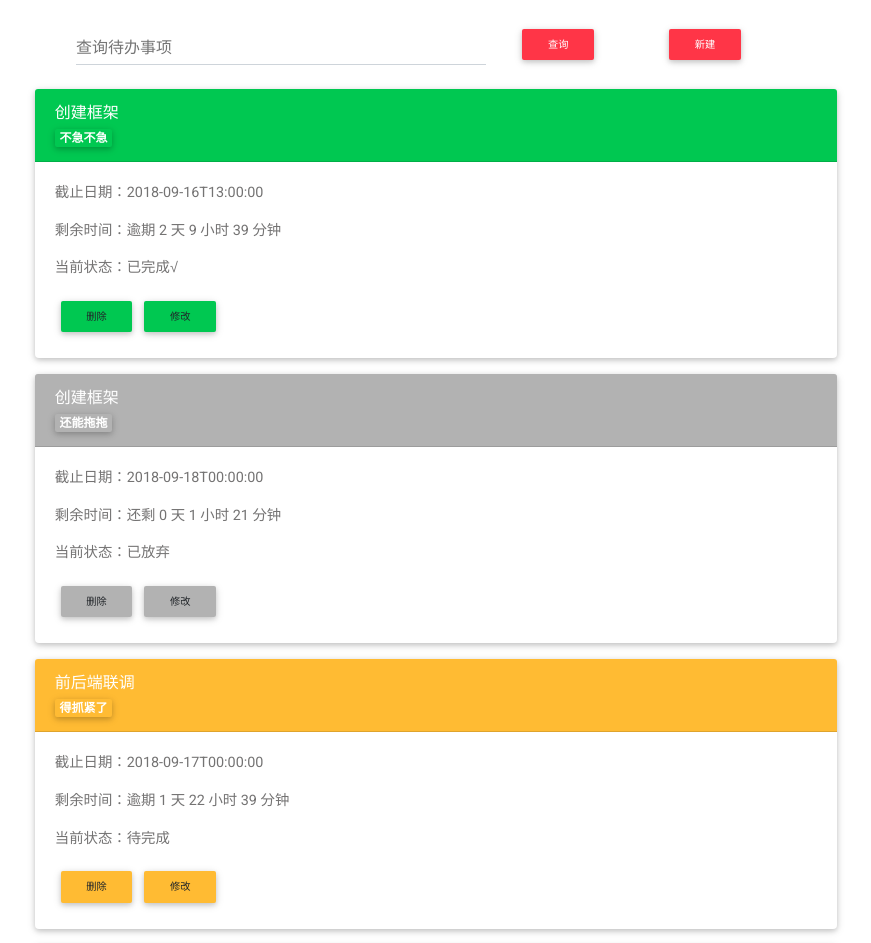
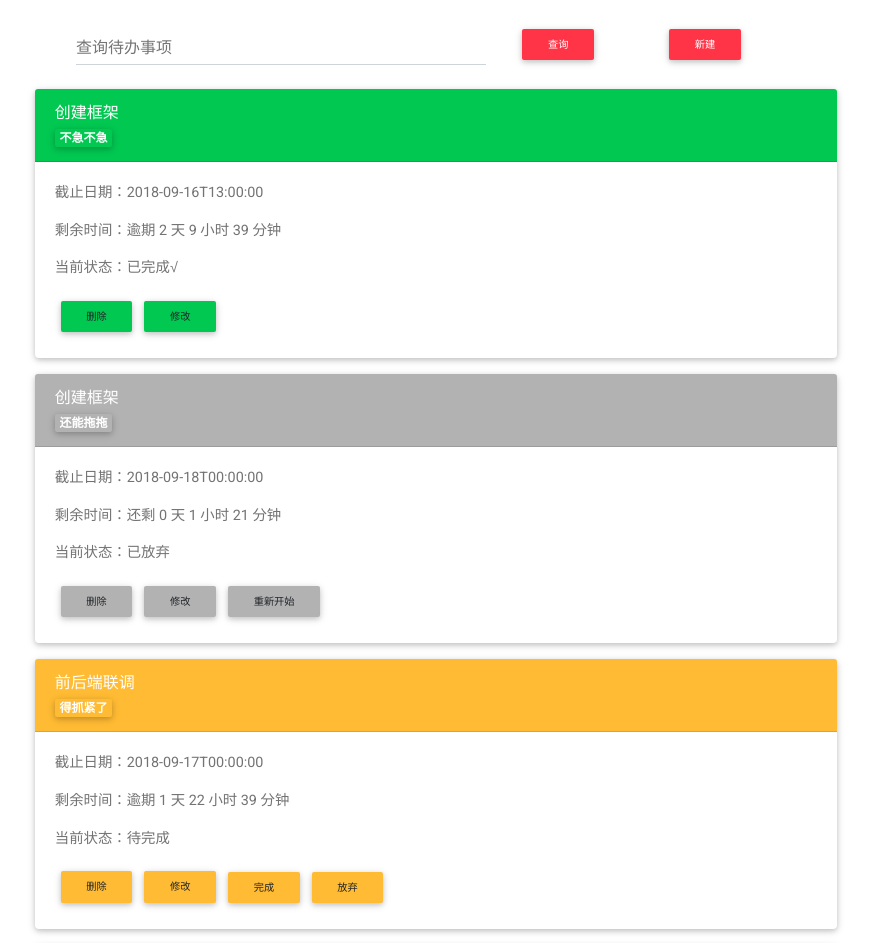
Before and after one commit to Thomstrong/Manchester-TodoList-client, a React (Create React App) app: page / in a window 1280 px wide. Shown: the top 943 px of the page, without its empty margins (204-1075 px from the left). Built offline with nearby package versions, Linux system fonts and the light colour scheme.

Commit message:
refine code add some status setter button

```diff
--- a/package.json
+++ b/package.json
@@ -3,6 +3,7 @@
   "version": "0.1.0",
   "private": true,
   "dependencies": {
+    "axios": "^0.18.0",
     "bootstrap": "^4.1.3",
     "mdbreact": "^4.7.1",
     "react": "^16.5.1",
--- a/src/App.js
+++ b/src/App.js
@@ -1,7 +1,7 @@
 import React, {Component} from 'react';
 import {Input} from "mdbreact"
 import NewTaskForm from "./Components/NewTaskForm";
-
+import axios from 'axios';
 const cardColor = ["success-color", "primary-color", "warning-color", "danger-color"]
 const priorityStr = ["不急不急", "还能拖拖", "得抓紧了", "最高生产力"]
 const statusList = ["待完成", "已完成", "已放弃"]
@@ -90,6 +90,10 @@ class App extends Component {
             updateData: item
         })
     };
+
+    handleStatusChange = (url, staus) => {
+
+    }
 
     handleFormData = (formData, method) => {
         console.log(formData);
@@ -185,6 +189,31 @@ class App extends Component {
                                             className={"btn btn-sm " + color}>
                                         修改
                                     </button>
+                                    {
+                                        item.status === 0 ?
+                                            (<div className="custom-control-inline">
+                                                    <button onClick={() => this.handleStatusChange(item.url, 1)}
+                                                            type="button"
+                                                            className={"btn btn-sm " + color}>
+                                                        完成
+                                                    </button>
+                                                    <button onClick={() => this.handleStatusChange(item.url, 2)}
+                                                            type="button"
+                                                            className={"btn btn-sm " + color}>
+                                                        放弃
+                                                    </button>
+                                                </div>
+                                            ) : ""
+                                    }
+                                    {
+                                        item.status === 2?<button onClick={() => this.handleStatusChange(item.url, 0)}
+                                                                  type="button"
+                                                                  className={"btn btn-sm " + color}>
+                                            重新开始
+                                        </button>:""
+                                    }
+
+
                                 </div>
                             </div>
                         )
```
Also changed, not shown: src/Components/NewTaskForm.jsx (+7 -7 lines), 1 other file (tests, documents, lock files or other folders).
